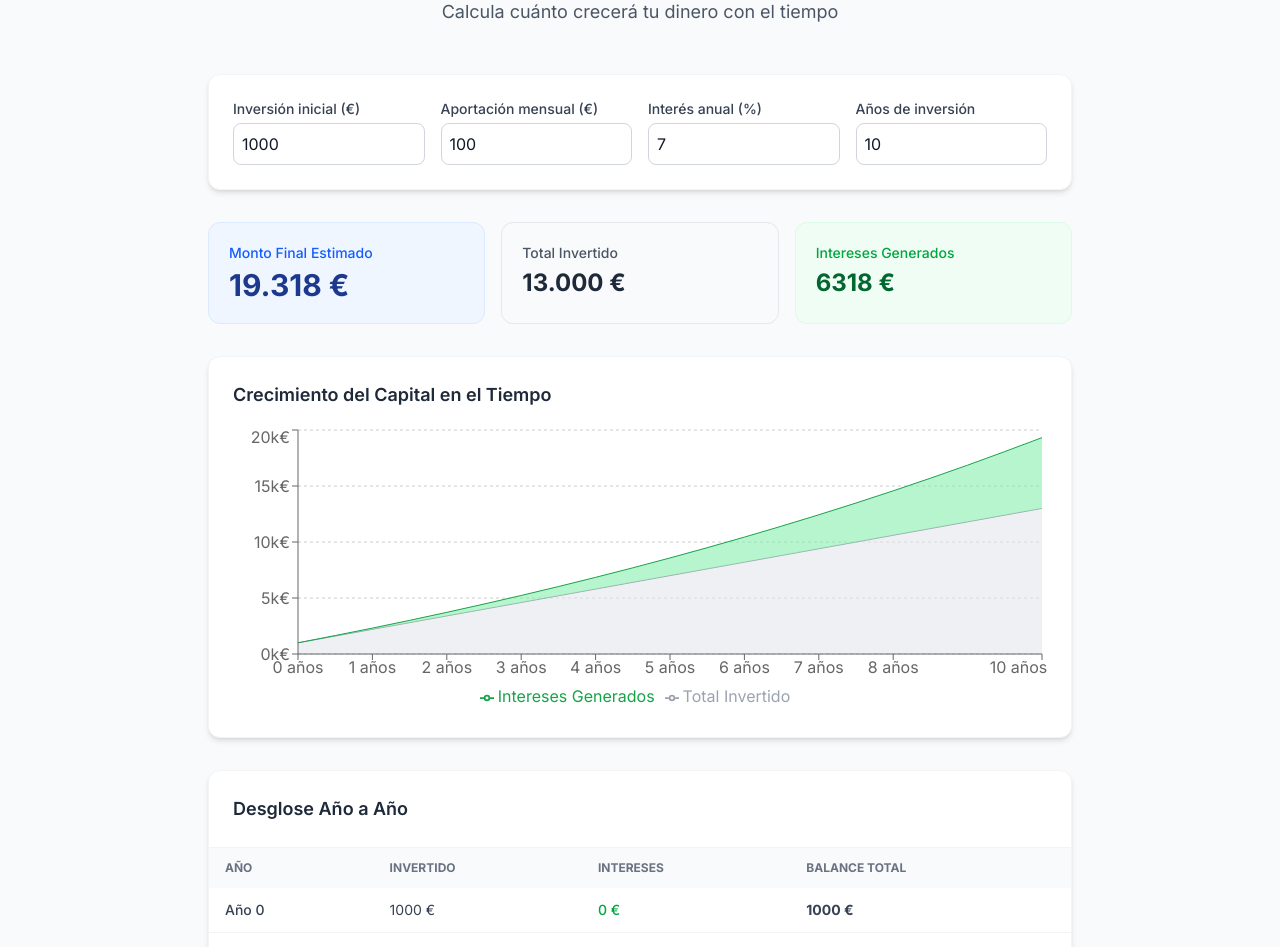
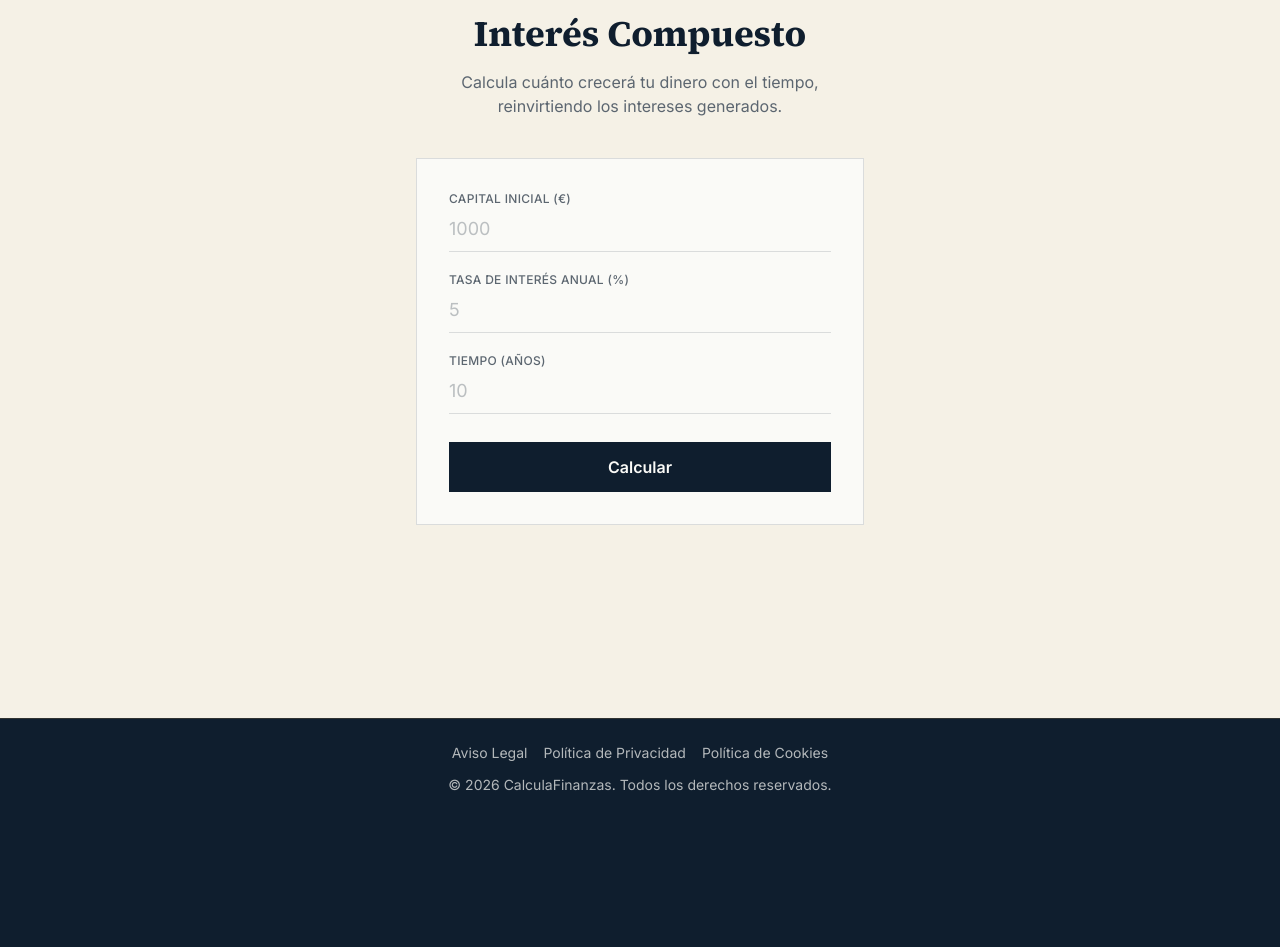
Before and after one commit to JMORII/calculadoras-financieras, a Next.js app: page /calculadoras/interes-compuesto in a window 1280 px wide. Shown: the part 143-1090 px from the top of the page. After the commit the page ends 962 px from the top, so only its background shows below. Built offline with nearby package versions, Linux system fonts and the light colour scheme.

Commit message:
Anadir tabla anual, resumen y grafico a la calculadora de interes compuesto

```diff
--- a/src/app/calculadoras/interes-compuesto/page.tsx
+++ b/src/app/calculadoras/interes-compuesto/page.tsx
@@ -2,13 +2,19 @@ import CompoundInterestCalculator from "@/app/components/CompoundInterestCalcula
 
 export default function InteresCompuestoPage() {
   return (
-    <main className="flex min-h-screen flex-col items-center justify-center bg-gray-50 p-8">
-      <h1 className="mb-2 text-4xl font-bold text-gray-900">
-        Calculadora de Interés Compuesto
-      </h1>
-      <p className="mb-8 text-lg text-gray-600">
-        Calcula cuánto crecerá tu dinero con el tiempo
-      </p>
+    <main className="flex min-h-screen flex-col items-center bg-pergamino px-6 py-16">
+      <div className="mb-10 w-full max-w-md text-center">
+        <p className="mb-3 text-sm font-medium text-piedra">
+          Calculadora financiera
+        </p>
+        <h1 className="mb-4 font-serif text-4xl font-bold text-tinta">
+          Interés Compuesto
+        </h1>
+        <p className="text-piedra">
+          Calcula cuánto crecerá tu dinero con el tiempo, reinvirtiendo los
+          intereses generados.
+        </p>
+      </div>
 
       <CompoundInterestCalculator />
     </main>
--- a/src/app/components/CompoundInterestCalculator.tsx
+++ b/src/app/components/CompoundInterestCalculator.tsx
@@ -1,6 +1,6 @@
-'use client';
+"use client";
 
-import { useState, useMemo, useEffect } from 'react';
+import { useState } from "react";
 import {
   AreaChart,
   Area,
@@ -9,230 +9,284 @@ import {
   CartesianGrid,
   Tooltip,
   ResponsiveContainer,
-  Legend
-} from 'recharts';
+} from "recharts";
+type DatoAnual = {
+  año: number;
+  capitalInicial: number;
+  interesGanado: number;
+  capitalFinal: number;
+};
 
 export default function CompoundInterestCalculator() {
-  const [initialAmount, setInitialAmount] = useState<number>(1000);
-  const [monthlyContribution, setMonthlyContribution] = useState<number>(100);
-  const [annualRate, setAnnualRate] = useState<number>(7);
-  const [years, setYears] = useState<number>(10);
-  const [isMounted, setIsMounted] = useState(false);
+  const [capital, setCapital] = useState("");
+  const [tasa, setTasa] = useState("");
+  const [tiempo, setTiempo] = useState("");
+  const [datos, setDatos] = useState<DatoAnual[] | null>(null);
+  const [error, setError] = useState<string | null>(null);
 
-  useEffect(() => {
-    setIsMounted(true);
-  }, []);
+  function calcular() {
+    const c = parseFloat(capital);
+    const r = parseFloat(tasa) / 100;
+    const t = parseFloat(tiempo);
 
-  const calculation = useMemo(() => {
-    const monthlyRate = annualRate / 100 / 12;
-    const totalMonths = years * 12;
-
-    let currentBalance = initialAmount;
-    let totalInvested = initialAmount;
-
-    const yearlyData = [
-      {
-        year: 0,
-        balance: Math.round(initialAmount),
-        invested: Math.round(initialAmount),
-        interest: 0,
-      }
-    ];
-
-    for (let month = 1; month <= totalMonths; month++) {
-      currentBalance = currentBalance * (1 + monthlyRate) + monthlyContribution;
-      totalInvested += monthlyContribution;
-
-      if (month % 12 === 0) {
-        const currentYear = month / 12;
-        const totalInterest = currentBalance - totalInvested;
-
-        yearlyData.push({
-          year: currentYear,
-          balance: Math.round(currentBalance),
-          invested: Math.round(totalInvested),
-          interest: Math.round(Math.max(0, totalInterest)),
-        });
-      }
+    if (capital === "" || tasa === "" || tiempo === "") {
+      setError("Por favor, rellena todos los campos.");
+      setDatos(null);
+      return;
     }
 
-    const finalBalance = currentBalance;
-    const totalInterest = finalBalance - totalInvested;
+    if (isNaN(c) || isNaN(r) || isNaN(t)) {
+      setError("Introduce solo números válidos.");
+      setDatos(null);
+      return;
+    }
 
-    return {
-      finalBalance: Math.round(finalBalance),
-      totalInvested: Math.round(totalInvested),
-      totalInterest: Math.round(Math.max(0, totalInterest)),
-      yearlyData,
-    };
-  }, [initialAmount, monthlyContribution, annualRate, years]);
+    if (c <= 0 || t <= 0) {
+      setError("El capital y el tiempo deben ser mayores que cero.");
+      setDatos(null);
+      return;
+    }
 
-  const formatCurrency = (val: number) => {
-    return new Intl.NumberFormat('es-ES', {
-      style: 'currency',
-      currency: 'EUR',
-      maximumFractionDigits: 0,
-    }).format(val);
-  };
+    if (r < 0) {
+      setError("La tasa de interés no puede ser negativa.");
+      setDatos(null);
+      return;
+    }
+
+    if (t > 100) {
+      setError("Introduce un número de años realista (máximo 100).");
+      setDatos(null);
+      return;
+    }
+
+    setError(null);
+
+    const filas: DatoAnual[] = [];
+    let capitalActual = c;
+
+    for (let año = 1; año <= Math.floor(t); año++) {
+      const capitalInicial = capitalActual;
+      const capitalFinal = capitalInicial * (1 + r);
+      const interesGanado = capitalFinal - capitalInicial;
+
+      filas.push({ año, capitalInicial, interesGanado, capitalFinal });
+      capitalActual = capitalFinal;
+    }
+
+    setDatos(filas);
+  }
+
+  // Valores para el resumen final (solo se calculan si hay datos)
+  const inversionInicial = datos ? datos[0].capitalInicial : 0;
+  const montoFinal = datos ? datos[datos.length - 1].capitalFinal : 0;
+  const beneficioTotal = montoFinal - inversionInicial;
 
   return (
-    <div className="w-full max-w-4xl mx-auto p-4 space-y-8">
-      {/* Controles de Entrada */}
-      <div className="grid grid-cols-1 md:grid-cols-2 lg:grid-cols-4 gap-4 bg-white p-6 rounded-xl shadow-md border border-gray-100">
-        <div>
-          <label className="block text-sm font-medium text-gray-700 mb-1">
-            Inversión inicial (€)
-          </label>
-          <input
-            type="number"
-            min="0"
-            value={initialAmount}
-            onChange={(e) => setInitialAmount(Number(e.target.value))}
-            className="w-full p-2 border border-gray-300 rounded-lg focus:ring-2 focus:ring-blue-500 focus:outline-none text-gray-900"
+    <div className="w-full max-w-md border border-piedra/20 bg-hueso p-8">
+      <Campo
+        etiqueta="Capital inicial (€)"
+        valor={capital}
+        onChange={setCapital}
+        placeholder="1000"
       />
-        </div>
+      <Campo
+        etiqueta="Tasa de interés anual (%)"
+        valor={tasa}
+        onChange={setTasa}
+        placeholder="5"
+      />
+      <Campo
+        etiqueta="Tiempo (años)"
+        valor={tiempo}
+        onChange={setTiempo}
+        placeholder="10"
+      />
 
-        <div>
-          <label className="block text-sm font-medium text-gray-700 mb-1">
-            Aportación mensual (€)
-          </label>
-          <input
-            type="number"
-            min="0"
-            value={monthlyContribution}
-            onChange={(e) => setMonthlyContribution(Number(e.target.value))}
-            className="w-full p-2 border border-gray-300 rounded-lg focus:ring-2 focus:ring-blue-500 focus:outline-none text-gray-900"
-          />
-        </div>
+      <button
+        onClick={calcular}
+        className="mt-2 w-full border border-tinta bg-tinta py-3 font-semibold text-hueso transition hover:border-cobre hover:bg-cobre"
+      >
+        Calcular
+      </button>
 
-        <div>
-          <label className="block text-sm font-medium text-gray-700 mb-1">
-            Interés anual (%)
-          </label>
-          <input
-            type="number"
-            step="0.1"
-            min="0"
-            value={annualRate}
-            onChange={(e) => setAnnualRate(Number(e.target.value))}
-            className="w-full p-2 border border-gray-300 rounded-lg focus:ring-2 focus:ring-blue-500 focus:outline-none text-gray-900"
-          />
-        </div>
+      {error && (
+        <p className="mt-4 border-l-2 border-red-700 pl-3 text-sm text-red-700">
+          {error}
+        </p>
+      )}
 
-        <div>
-          <label className="block text-sm font-medium text-gray-700 mb-1">
-            Años de inversión
-          </label>
-          <input
-            type="number"
-            min="1"
-            max="50"
-            value={years}
-            onChange={(e) => setYears(Number(e.target.value))}
-            className="w-full p-2 border border-gray-300 rounded-lg focus:ring-2 focus:ring-blue-500 focus:outline-none text-gray-900"
-          />
-        </div>
-      </div>
-
-      {/* Tarjetas de Resumen */}
-      <div className="grid grid-cols-1 md:grid-cols-3 gap-4">
-        <div className="bg-blue-50 p-5 rounded-xl border border-blue-100">
-          <p className="text-sm font-medium text-blue-600">Monto Final Estimado</p>
-          <p className="text-3xl font-bold text-blue-900 mt-1">
-            {formatCurrency(calculation.finalBalance)}
+      {datos && !error && (
+        <>
+          <div className="mt-6 border-t border-piedra/20 pt-4 text-center">
+            <p className="text-sm text-piedra">Monto final estimado</p>
+            <p className="font-serif text-4xl font-bold text-cobre">
+              {montoFinal.toLocaleString("es-ES", {
+                maximumFractionDigits: 2,
+              })}{" "}
+              €
             </p>
           </div>
 
-        <div className="bg-gray-50 p-5 rounded-xl border border-gray-200">
-          <p className="text-sm font-medium text-gray-600">Total Invertido</p>
-          <p className="text-2xl font-bold text-gray-800 mt-1">
-            {formatCurrency(calculation.totalInvested)}
+          {/* Resumen: inversión, beneficio y total */}
+          <div className="mt-6 grid grid-cols-3 gap-2 border-t border-piedra/20 pt-4 text-center">
+            <div>
+              <p className="text-xs uppercase tracking-wide text-piedra">
+                Invertido
+              </p>
+              <p className="mt-1 font-semibold text-tinta">
+                {inversionInicial.toLocaleString("es-ES", {
+                  maximumFractionDigits: 0,
+                })}{" "}
+                €
               </p>
             </div>
-
-        <div className="bg-green-50 p-5 rounded-xl border border-green-100">
-          <p className="text-sm font-medium text-green-600">Intereses Generados</p>
-          <p className="text-2xl font-bold text-green-800 mt-1">
-            {formatCurrency(calculation.totalInterest)}
+            <div>
+              <p className="text-xs uppercase tracking-wide text-piedra">
+                Beneficio
+              </p>
+              <p className="mt-1 font-semibold text-cobre">
+                +
+                {beneficioTotal.toLocaleString("es-ES", {
+                  maximumFractionDigits: 0,
+                })}{" "}
+                €
+              </p>
+            </div>
+            <div>
+              <p className="text-xs uppercase tracking-wide text-piedra">
+                Total
+              </p>
+              <p className="mt-1 font-semibold text-tinta">
+                {montoFinal.toLocaleString("es-ES", {
+                  maximumFractionDigits: 0,
+                })}{" "}
+                €
               </p>
             </div>
           </div>
-
-      {/* Gráfico Interactivo */}
-      <div className="bg-white p-6 rounded-xl shadow-md border border-gray-100">
-        <h3 className="text-lg font-semibold text-gray-800 mb-4">
-          Crecimiento del Capital en el Tiempo
-        </h3>
-        <div className="h-72 w-full">
-          {isMounted && (
-            <ResponsiveContainer width="100%" height="100%">
-              <AreaChart data={calculation.yearlyData}>
-                <CartesianGrid strokeDasharray="3 3" vertical={false} />
-                <XAxis dataKey="year" unit=" años" />
+          {/* Gráfico de evolución */}
+          <div className="mt-6 border-t border-piedra/20 pt-4">
+            <p className="mb-3 text-xs uppercase tracking-wide text-piedra">
+              Evolución del capital
+            </p>
+            <ResponsiveContainer width="100%" height={220}>
+              <AreaChart data={datos}>
+                <defs>
+                  <linearGradient id="colorCapital" x1="0" y1="0" x2="0" y2="1">
+                    <stop offset="5%" stopColor="#B8863F" stopOpacity={0.4} />
+                    <stop offset="95%" stopColor="#B8863F" stopOpacity={0.05} />
+                  </linearGradient>
+                </defs>
+                <CartesianGrid strokeDasharray="3 3" stroke="#5C6670" strokeOpacity={0.15} />
+                <XAxis
+                  dataKey="año"
+                  tick={{ fontSize: 12, fill: "#5C6670" }}
+                  axisLine={{ stroke: "#5C6670", strokeOpacity: 0.2 }}
+                  tickLine={false}
+                />
                 <YAxis
-                  tickFormatter={(value) => `${(value / 1000).toFixed(0)}k€`}
+                  tick={{ fontSize: 12, fill: "#5C6670" }}
+                  axisLine={false}
+                  tickLine={false}
+                  width={60}
+                  tickFormatter={(value) =>
+                    value.toLocaleString("es-ES", { maximumFractionDigits: 0 })
+                  }
                 />
                                 <Tooltip
-  formatter={(value) => [formatCurrency(Number(value || 0)), '']}
+                  formatter={(value) => [
+                    `${Number(value).toLocaleString("es-ES", { maximumFractionDigits: 2 })} €`,
+                    "Capital",
+                  ]}
                   labelFormatter={(label) => `Año ${label}`}
-/>
-                <Legend />
-                <Area
-                  type="monotone"
-                  dataKey="invested"
-                  name="Total Invertido"
-                  stackId="1"
-                  stroke="#9CA3AF"
-                  fill="#E5E7EB"
+                  contentStyle={{
+                    backgroundColor: "#0F1E2E",
+                    border: "none",
+                    borderRadius: 0,
+                    color: "#FAFAF7",
+                  }}
                 />
                 <Area
                   type="monotone"
-                  dataKey="interest"
-                  name="Intereses Generados"
-                  stackId="1"
-                  stroke="#16A34A"
-                  fill="#86EFAC"
+                  dataKey="capitalFinal"
+                  stroke="#B8863F"
+                  strokeWidth={2}
+                  fill="url(#colorCapital)"
                 />
               </AreaChart>
             </ResponsiveContainer>
-          )}
           </div>
-      </div>
-
-      {/* Tabla Desglose Año a Año */}
-      <div className="bg-white rounded-xl shadow-md border border-gray-100 overflow-hidden">
-        <div className="p-6 border-b border-gray-100">
-          <h3 className="text-lg font-semibold text-gray-800">
-            Desglose Año a Año
-          </h3>
-        </div>
-        <div className="overflow-x-auto max-h-80 overflow-y-auto">
-          <table className="w-full text-left border-collapse">
-            <thead className="bg-gray-50 text-xs font-semibold text-gray-500 uppercase sticky top-0">
-              <tr>
-                <th className="py-3 px-4">Año</th>
-                <th className="py-3 px-4">Invertido</th>
-                <th className="py-3 px-4">Intereses</th>
-                <th className="py-3 px-4">Balance Total</th>
+          {/* Tabla año a año */}
+          <div className="mt-6 max-h-64 overflow-y-auto border-t border-piedra/20 pt-4">
+            <table className="w-full text-sm">
+              <thead>
+                <tr className="text-left text-xs uppercase tracking-wide text-piedra">
+                  <th className="pb-2">Año</th>
+                  <th className="pb-2 text-right">Capital inicial</th>
+                  <th className="pb-2 text-right">Interés ganado</th>
+                  <th className="pb-2 text-right">Capital final</th>
                 </tr>
               </thead>
-            <tbody className="divide-y divide-gray-100 text-sm text-gray-700">
-              {calculation.yearlyData.map((row) => (
-                <tr key={row.year} className="hover:bg-gray-50">
-                  <td className="py-3 px-4 font-medium">Año {row.year}</td>
-                  <td className="py-3 px-4">{formatCurrency(row.invested)}</td>
-                  <td className="py-3 px-4 text-green-600 font-medium">
-                    {formatCurrency(row.interest)}
+              <tbody>
+                {datos.map((fila) => (
+                  <tr
+                    key={fila.año}
+                    className="border-t border-piedra/10 text-tinta"
+                  >
+                    <td className="py-2">{fila.año}</td>
+                    <td className="py-2 text-right">
+                      {fila.capitalInicial.toLocaleString("es-ES", {
+                        maximumFractionDigits: 2,
+                      })}{" "}
+                      €
                     </td>
-                  <td className="py-3 px-4 font-bold">
-                    {formatCurrency(row.balance)}
+                    <td className="py-2 text-right text-cobre">
+                      +
+                      {fila.interesGanado.toLocaleString("es-ES", {
+                        maximumFractionDigits: 2,
+                      })}{" "}
+                      €
+                    </td>
+                    <td className="py-2 text-right font-medium">
+                      {fila.capitalFinal.toLocaleString("es-ES", {
+                        maximumFractionDigits: 2,
+                      })}{" "}
+                      €
                     </td>
                   </tr>
                 ))}
               </tbody>
             </table>
           </div>
-      </div>
+        </>
+      )}
     </div>
   );
 }
+
+function Campo({
+  etiqueta,
+  valor,
+  onChange,
+  placeholder,
+}: {
+  etiqueta: string;
+  valor: string;
+  onChange: (v: string) => void;
+  placeholder: string;
+}) {
+  return (
+    <div className="mb-5 border-b border-piedra/20 pb-1">
+      <label className="mb-1 block text-xs font-medium uppercase tracking-wide text-piedra">
+        {etiqueta}
+      </label>
+      <input
+        type="number"
+        value={valor}
+        onChange={(e) => onChange(e.target.value)}
+        className="w-full bg-transparent py-1 text-lg text-tinta outline-none placeholder:text-piedra/40"
+        placeholder={placeholder}
+      />
+    </div>
+  );
+}
```
Lines whose indentation alone changed are shown as unchanged.
